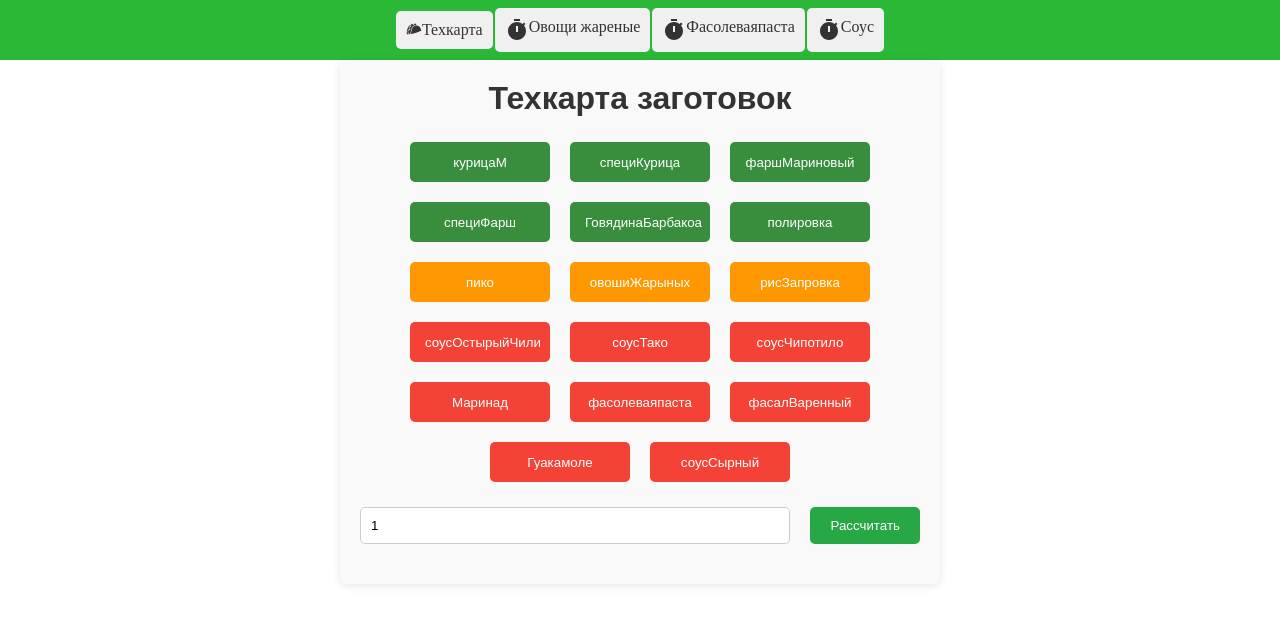
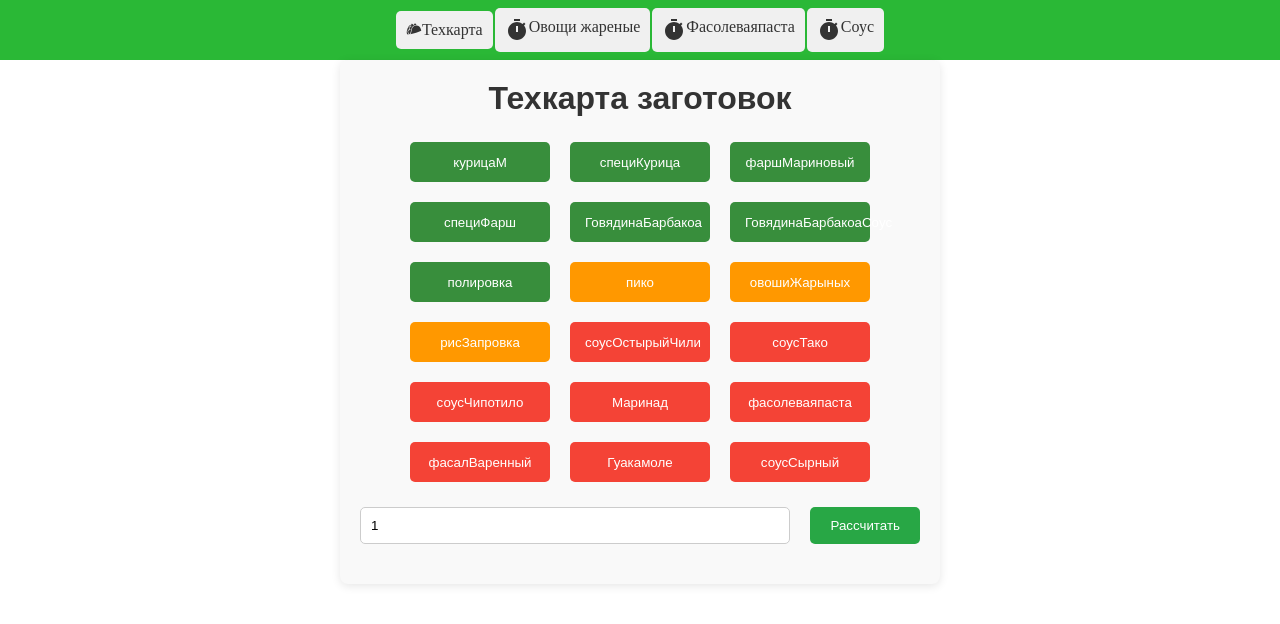
Before and after one commit to abazdev34/texKarta, a React (Vite) app: page /texKarta in a window 1280 px wide. Shown: the top 624 px of the page. Built offline with nearby package versions, Linux system fonts and the light colour scheme.

Commit message:
аьпппрпавсрн

```diff
--- a/src/components/texKarta/index.jsx
+++ b/src/components/texKarta/index.jsx
@@ -146,6 +146,11 @@ export const ingredientsData = {
 		соль: 0.15,
 	},
 	ГовядинаБарбакоа: {
+	мясоГовяжий: 3,
+	ГовядинаБарбакоаСоус: 0.8,
+
+	},
+	ГовядинаБарбакоаСоус: {
 
 		томатыПаста: 0.2,
 		чеснокГранулированный: 0.02,
--- a/src/components/texKarta/taxKarta.jsx
+++ b/src/components/texKarta/taxKarta.jsx
@@ -18,6 +18,7 @@ const TexKarta = () => {
         { name: 'фаршМариновый', category: 'main-dish' },
         { name: 'специФарш', category: 'main-dish' },
         { name: 'ГовядинаБарбакоа', category: 'main-dish' },
+        { name: 'ГовядинаБарбакоаСоус', category: 'main-dish' },
         { name: 'полировка', category: 'main-dish' },
         { name: 'пико', category: 'side' },
         { name: 'овошиЖарыных', category: 'side' },
```
